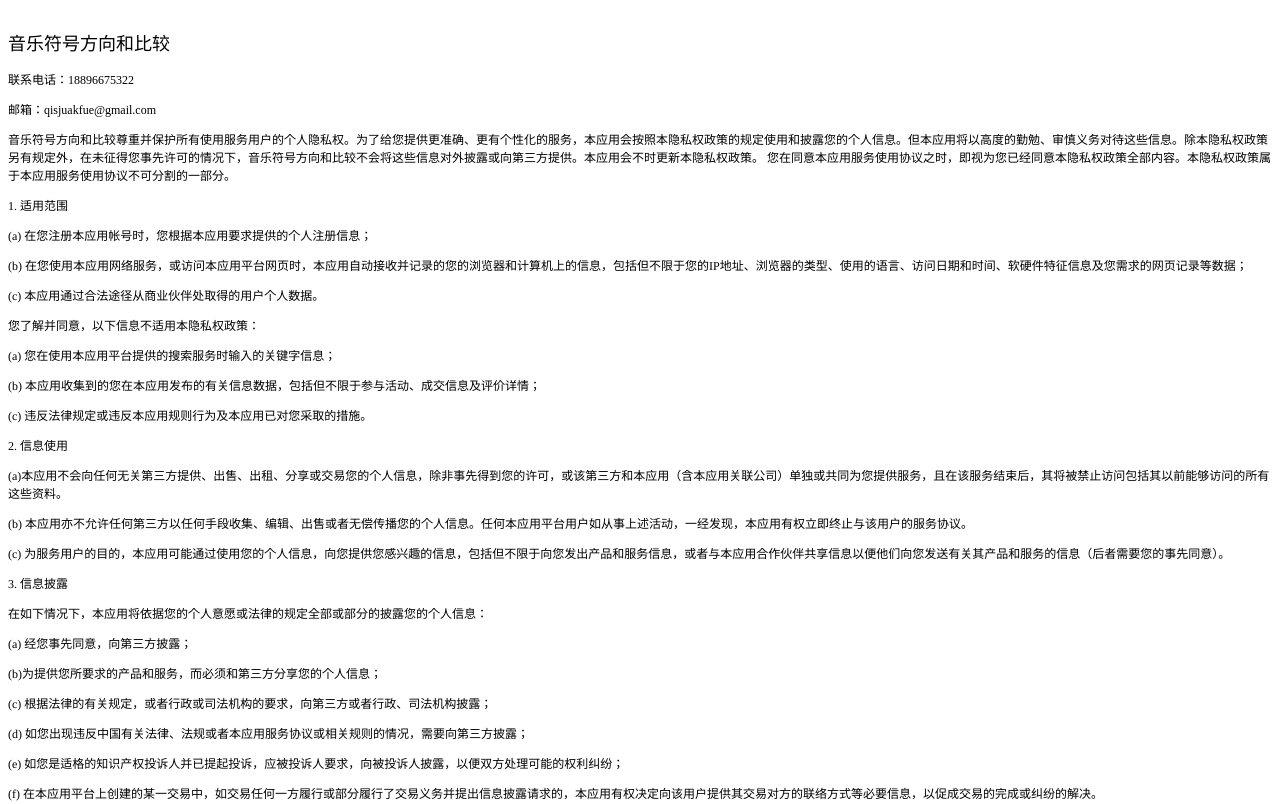
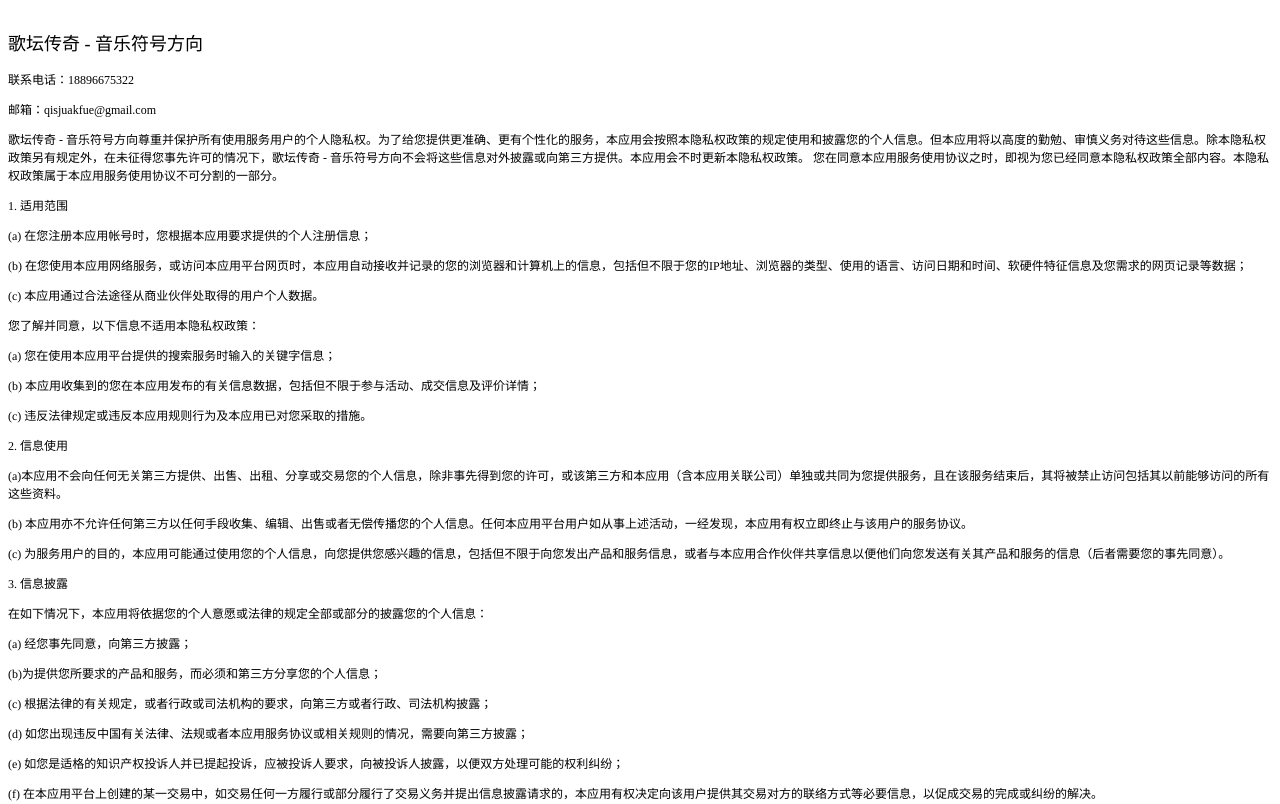
Before and after one commit to xinjianwuhan/zhaokqu, a plain HTML site: page index.html in a window 1280 px wide. Shown: the top 804 px of the page. Drawn offline with Linux system fonts and the light colour scheme.

Commit message:
Update index.html

```diff
--- a/index.html
+++ b/index.html
@@ -17,10 +17,10 @@
 </head>
 <body>
 <h2 style="margin: 0.0px 0.0px 14.9px 0.0px; font: 18.0px 'Songti SC'; -webkit-text-stroke: #000000"><span class="s1"><br>
-音乐符号方向和比较</span></h2>
+歌坛传奇 - 音乐符号方向</span></h2>
 <p class="p2"><span class="s1">联系电话：18896675322</span></p>
 <p class="p2"><span class="s1">邮箱：qisjuakfue@gmail.com</span></p>
-<p class="p2"><span class="s1">音乐符号方向和比较尊重并保护所有使用服务用户的个人隐私权。为了给您提供更准确、更有个性化的服务，本应用会按照本隐私权政策的规定使用和披露您的个人信息。但本应用将以高度的勤勉、审慎义务对待这些信息。除本隐私权政策另有规定外，在未征得您事先许可的情况下，音乐符号方向和比较不会将这些信息对外披露或向第三方提供。本应用会不时更新本隐私权政策。</span><span class="s2"> </span><span class="s1">您在同意本应用服务使用协议之时，即视为您已经同意本隐私权政策全部内容。本隐私权政策属于本应用服务使用协议不可分割的一部分。</span><span class="s2"><span class="Apple-converted-space"> </span></span></p>
+<p class="p2"><span class="s1">歌坛传奇 - 音乐符号方向尊重并保护所有使用服务用户的个人隐私权。为了给您提供更准确、更有个性化的服务，本应用会按照本隐私权政策的规定使用和披露您的个人信息。但本应用将以高度的勤勉、审慎义务对待这些信息。除本隐私权政策另有规定外，在未征得您事先许可的情况下，歌坛传奇 - 音乐符号方向不会将这些信息对外披露或向第三方提供。本应用会不时更新本隐私权政策。</span><span class="s2"> </span><span class="s1">您在同意本应用服务使用协议之时，即视为您已经同意本隐私权政策全部内容。本隐私权政策属于本应用服务使用协议不可分割的一部分。</span><span class="s2"><span class="Apple-converted-space"> </span></span></p>
 <p class="p2"><span class="s2">1. </span><span class="s1">适用范围</span></p>
 <p class="p2"><span class="s2">(a) </span><span class="s1">在您注册本应用帐号时，您根据本应用要求提供的个人注册信息；</span></p>
 <p class="p2"><span class="s2">(b) </span><span class="s1">在您使用本应用网络服务，或访问本应用平台网页时，本应用自动接收并记录的您的浏览器和计算机上的信息，包括但不限于您的</span><span class="s2">IP</span><span class="s1">地址、浏览器的类型、使用的语言、访问日期和时间、软硬件特征信息及您需求的网页记录等数据；</span><span class="s2"><span class="Apple-converted-space"> </span></span></p>
```
